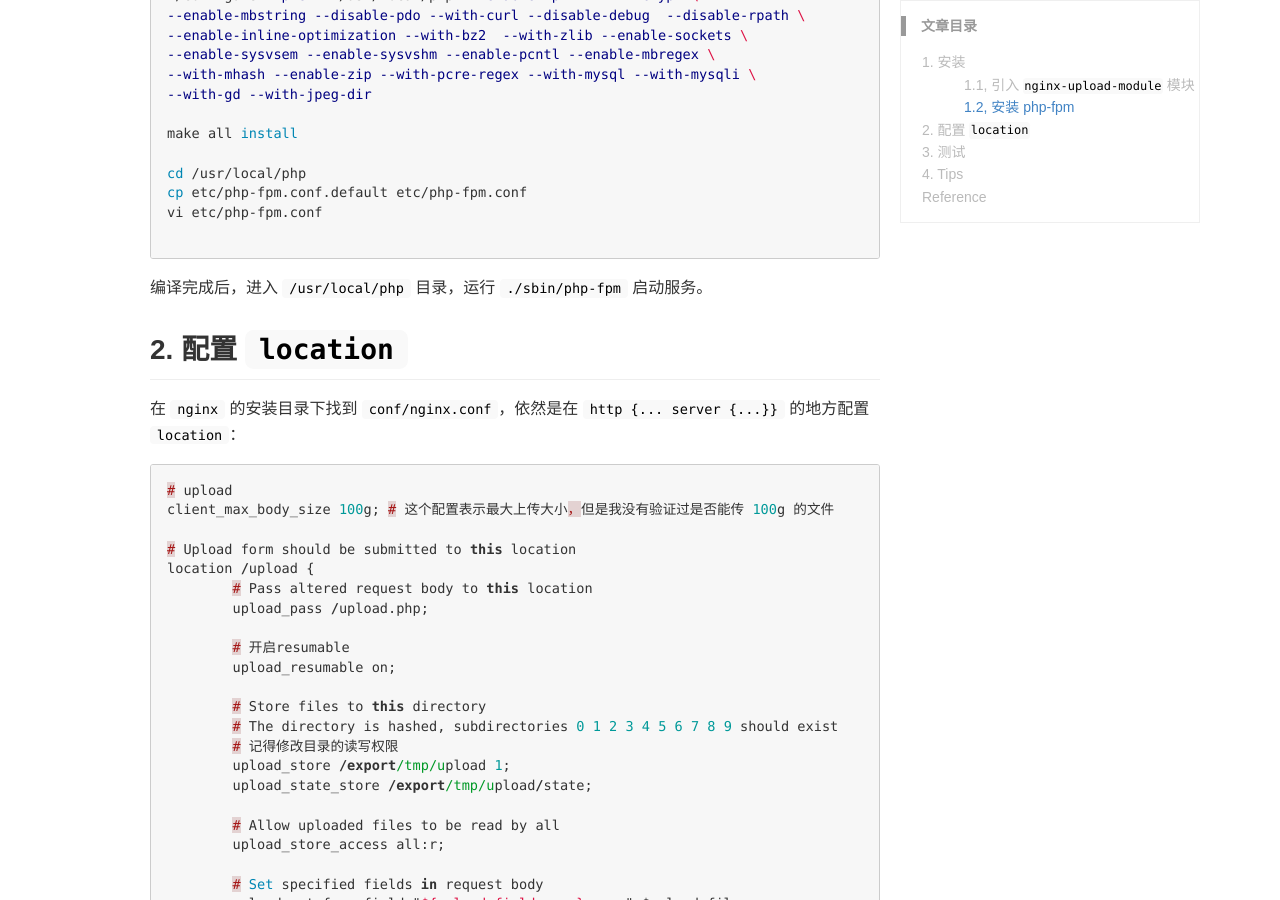
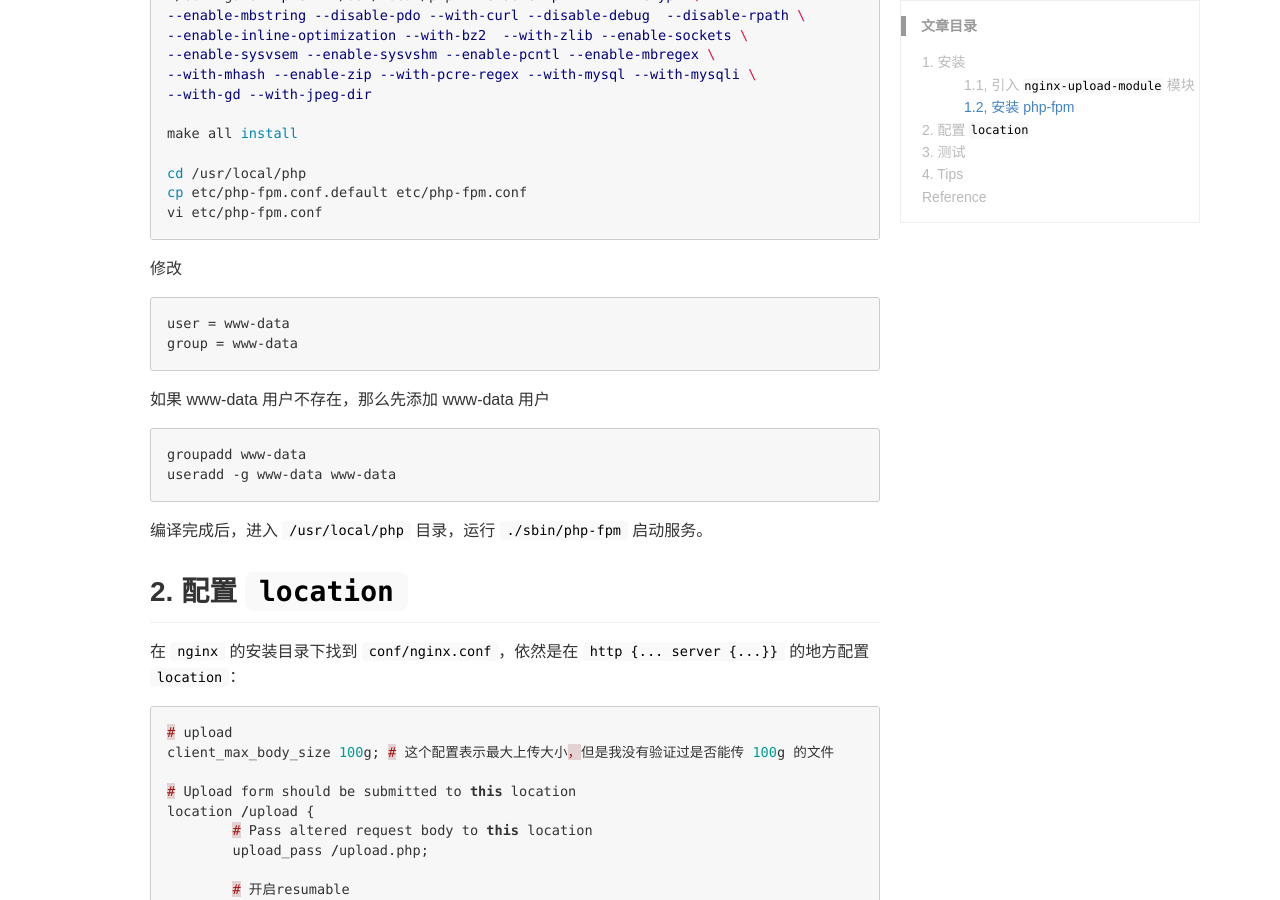
Before and after one commit to Miopas/miopas.github.io, a Jekyll site: the page built from _posts/2018-07-24-nginx-file-server-upload.md, in a window 1280 px wide and 900 px high, scrolled down 1498 px. Built offline with Jekyll 4.4.1, drawn with Linux system fonts in a browser that asks for light colours.

Commit message:
Update 2018-07-24-nginx-file-server-upload.md

````diff
--- a/_posts/2018-07-24-nginx-file-server-upload.md
+++ b/_posts/2018-07-24-nginx-file-server-upload.md
@@ -67,7 +67,18 @@ make all install
 cd /usr/local/php
 cp etc/php-fpm.conf.default etc/php-fpm.conf
 vi etc/php-fpm.conf
+```
 
+修改
+```
+user = www-data
+group = www-data
+```
+
+如果 www-data 用户不存在，那么先添加 www-data 用户
+```
+groupadd www-data
+useradd -g www-data www-data
 ```
 
 编译完成后，进入 `/usr/local/php` 目录，运行 `./sbin/php-fpm` 启动服务。
````
